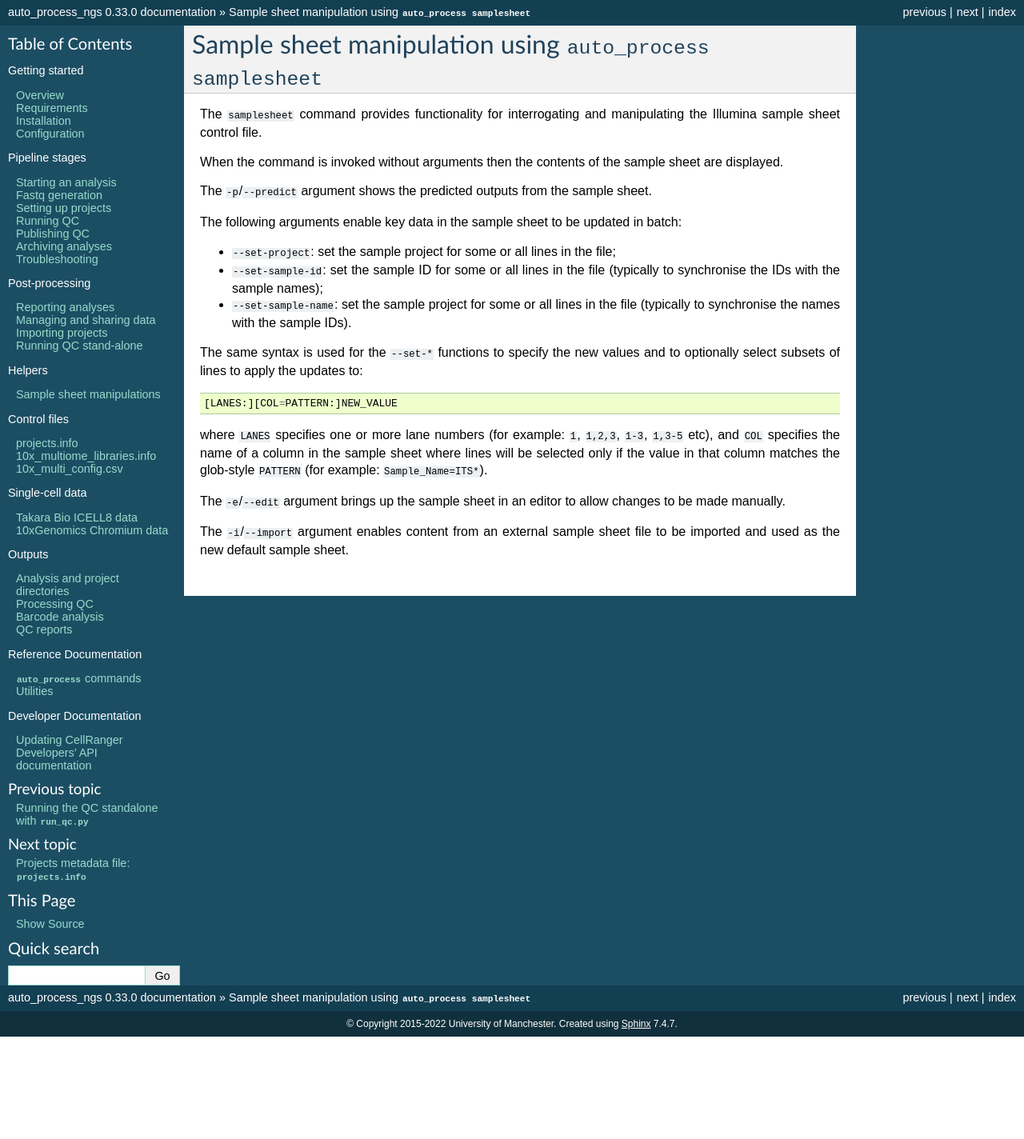
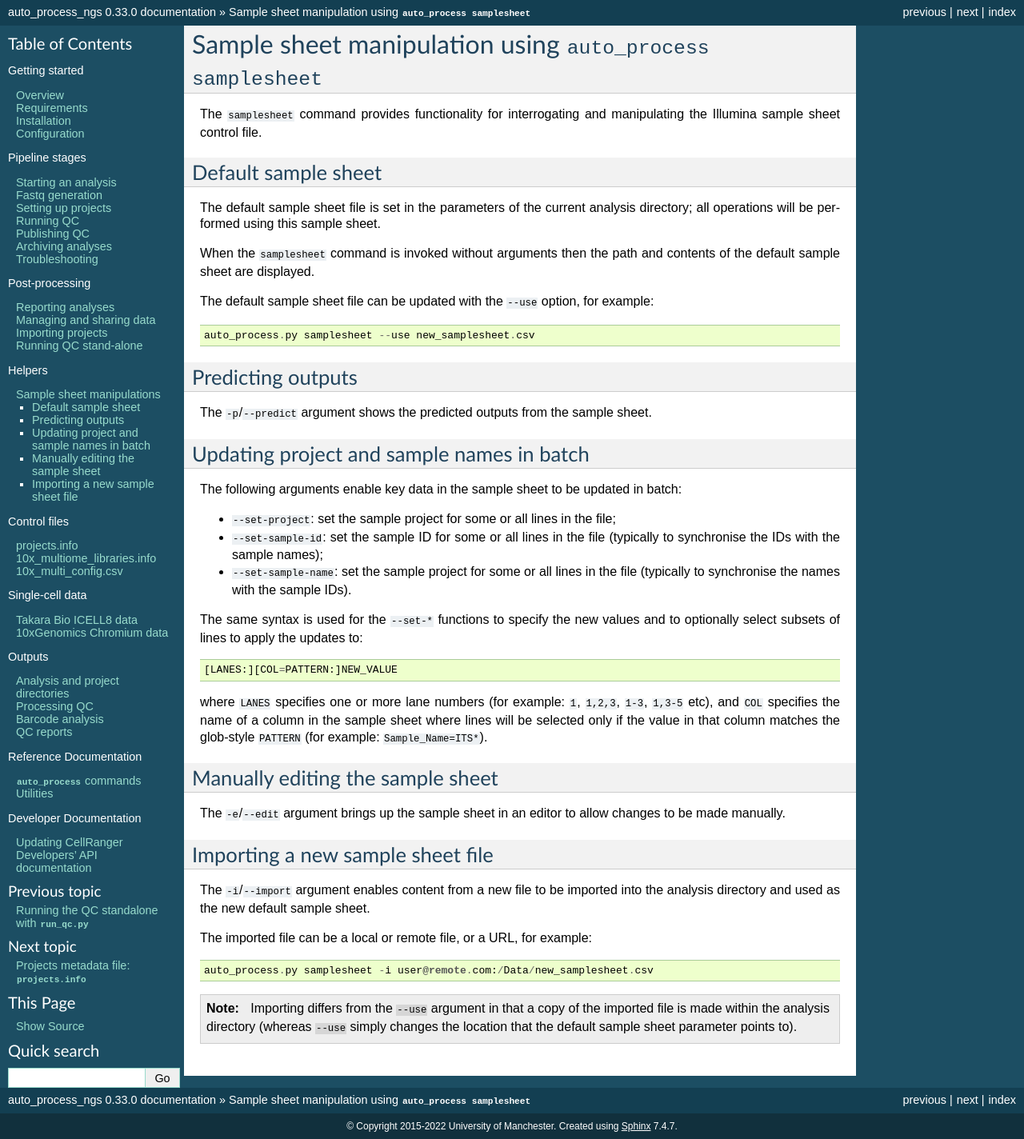
Before and after one commit to fls-bioinformatics-core/auto_process_ngs, a Sphinx documentation site: the page built from docs/source/using/samplesheet.rst, in a window 1280 px wide. Shown: the whole page at 80% size. Built offline with Sphinx 7.4.7, drawn with Linux system fonts in a browser that asks for light colours; before the commit the page ends 1296 px from its top, so only the background shows below that.

Commit message:
Further updates to the 'samplesheet' command documentation.

```diff
--- a/docs/source/using/samplesheet.rst
+++ b/docs/source/using/samplesheet.rst
@@ -4,11 +4,36 @@ Sample sheet manipulation using ``auto_process samplesheet``
 The ``samplesheet`` command provides functionality for interrogating
 and manipulating the Illumina sample sheet control file.
 
-When the command is invoked without arguments then the contents
-of the sample sheet are displayed.
+--------------------
+Default sample sheet
+--------------------
+
+The default sample sheet file is set in the parameters of the
+current analysis directory; all operations will be performed
+using this sample sheet.
+
+When the ``samplesheet`` command is invoked without arguments
+then the path and contents of the default sample sheet are
+displayed.
+
+The default sample sheet file can be updated with the ``--use``
+option, for example:
+
+::
+
+   auto_process.py samplesheet --use new_samplesheet.csv
+
+
+------------------
+Predicting outputs
+------------------
 
 The ``-p``/``--predict`` argument shows the predicted outputs from
 the sample sheet.
+
+------------------------------------------
+Updating project and sample names in batch
+------------------------------------------
 
 The following arguments enable key data in the sample sheet to be
 updated in batch:
@@ -36,9 +61,31 @@ name of a column in the sample sheet where lines will be selected
 only if the value in that column matches the glob-style
 ``PATTERN`` (for example: ``Sample_Name=ITS*``).
 
+---------------------------------
+Manually editing the sample sheet
+---------------------------------
+
 The ``-e``/``--edit`` argument brings up the sample sheet in an
 editor to allow changes to be made manually.
 
-The ``-i``/``--import`` argument enables content from an external
-sample sheet file to be imported and used as the new default
+---------------------------------
+Importing a new sample sheet file
+---------------------------------
+
+The ``-i``/``--import`` argument enables content from a new file to
+be imported into the analysis directory and used as the new default
 sample sheet.
+
+The imported file can be a local or remote file, or a URL, for
+example:
+
+::
+
+   auto_process.py samplesheet -i user@remote.com:/Data/new_samplesheet.csv
+
+.. note::
+
+   Importing differs from the ``--use`` argument in that a copy
+   of the imported file is made within the analysis directory
+   (whereas ``--use`` simply changes the location that the default
+   sample sheet parameter points to).
```
